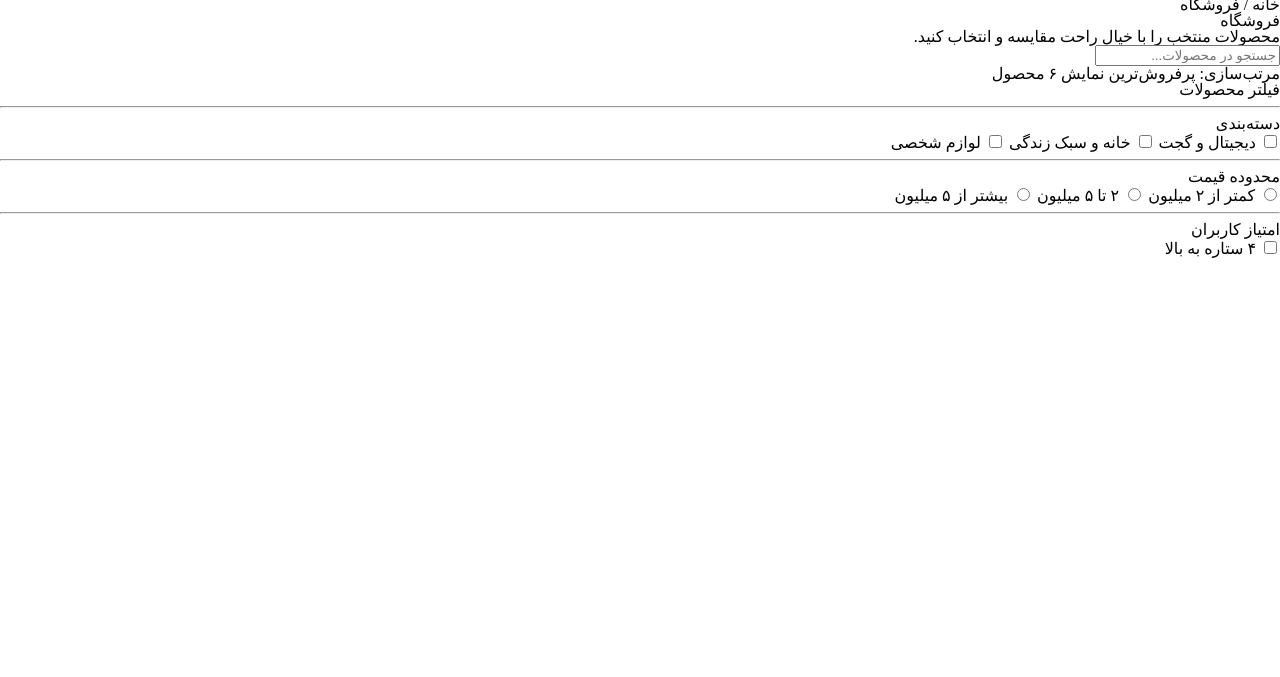
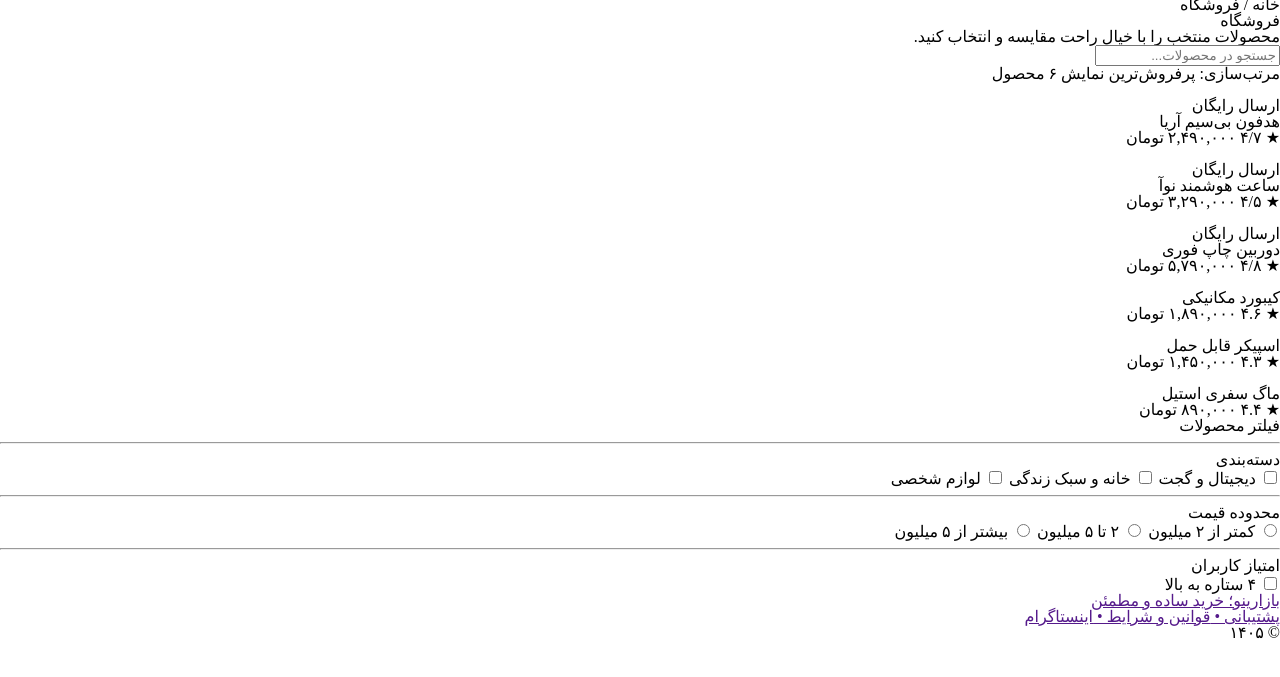
Before and after one commit to Z-Amirian/final-project-kaaryar, a plain HTML site: page index.html in a window 1280 px wide. Shown: the part 61-738 px from the top of the page. Drawn offline with Linux system fonts and the light colour scheme.

Commit message:
Completing the footer and product cards.

```diff
--- a/index.html
+++ b/index.html
@@ -58,6 +58,166 @@
                 </div>
 
                 <div class="products__list">
+                    <article class="product">
+
+                        <div class="product__image">
+                            <img src="" alt="">
+                        </div>
+
+                        <div class="product__info">
+
+                            <span class="product__badge">
+                                ارسال رایگان
+                            </span>
+
+                            <h2 class="product__name subtitle">
+                                هدفون بی‌سیم آریا
+                            </h2>
+
+
+                            <span class="product__score">
+                                ★ ۴/۷
+                            </span>
+                            <span class="product__price">
+                                ۲,۴۹۰,۰۰۰ تومان
+                            </span>
+
+
+                        </div>
+
+                    </article>
+
+                    <article class="product">
+
+                        <div class="product__image">
+                            <img src="" alt="">
+                        </div>
+
+                        <div class="product__info">
+
+                            <span class="product__badge">
+                                ارسال رایگان
+                            </span>
+
+                            <h2 class="product__name subtitle">
+                                ساعت هوشمند نوآ
+                            </h2>
+
+                            <span class="product__score">
+                                ★ ۴/۵
+                            </span>
+
+                            <span class="product__price">
+                                ۳,۲۹۰,۰۰۰ تومان
+                            </span>
+
+                        </div>
+
+                    </article>
+
+
+                    <article class="product">
+
+                        <div class="product__image">
+                            <img src="" alt="">
+                        </div>
+
+                        <div class="product__info">
+
+                            <span class="product__badge">
+                                ارسال رایگان
+                            </span>
+
+                            <h2 class="product__name subtitle">
+                                دوربین چاپ فوری
+                            </h2>
+
+                            <span class="product__score">
+                                ★ ۴/۸
+                            </span>
+
+                            <span class="product__price">
+                                ۵,۷۹۰,۰۰۰ تومان
+                            </span>
+
+                        </div>
+
+                    </article>
+
+
+                    <article class="product">
+
+                        <div class="product__image">
+                            <img src="" alt="">
+                        </div>
+
+                        <div class="product__info">
+
+                            <h2 class="product__name subtitle">
+                                کیبورد مکانیکی
+                            </h2>
+
+                            <span class="product__score">
+                                ★ ۴.۶
+                            </span>
+
+                            <span class="product__price">
+                                ۱,۸۹۰,۰۰۰ تومان
+                            </span>
+
+                        </div>
+
+                    </article>
+
+
+                    <article class="product">
+
+                        <div class="product__image">
+                            <img src="" alt="">
+                        </div>
+
+                        <div class="product__info">
+
+                            <h2 class="product__name subtitle">
+                                اسپیکر قابل حمل
+                            </h2>
+
+                            <span class="product__score">
+                                ★ ۴.۳
+                            </span>
+
+                            <span class="product__price">
+                                ۱,۴۵۰,۰۰۰ تومان
+                            </span>
+
+                        </div>
+
+                    </article>
+
+
+                    <article class="product">
+
+                        <div class="product__image">
+                            <img src="" alt="">
+                        </div>
+
+                        <div class="product__info">
+
+                            <h2 class="product__name subtitle">
+                                ماگ سفری استیل
+                            </h2>
+
+                            <span class="product__score">
+                                ★ ۴.۴
+                            </span>
+
+                            <span class="product__price">
+                                ۸۹۰,۰۰۰ تومان
+                            </span>
+
+                        </div>
+
+                    </article>
 
 
 
@@ -128,7 +288,29 @@
     </main>
 
     <footer class="footer">
+        <div>
+            <a href="" class="link footer__item">
+                بازارینو؛ خرید ساده و مطمئن
+            </a>
 
+        </div>
+        <div>
+            <a href="" class="link footer__item">
+                پشتیبانی •
+            </a>
+            <a href="" class="link footer__item">
+                قوانین و شرایط •
+            </a>
+            <a href="" class="link footer__item">
+                اینستاگرام
+            </a>
+
+        </div>
+        <div>
+            <span class="footer__item">
+                © ۱۴۰۵
+            </span>
+        </div>
     </footer>
 </body>
 
```
